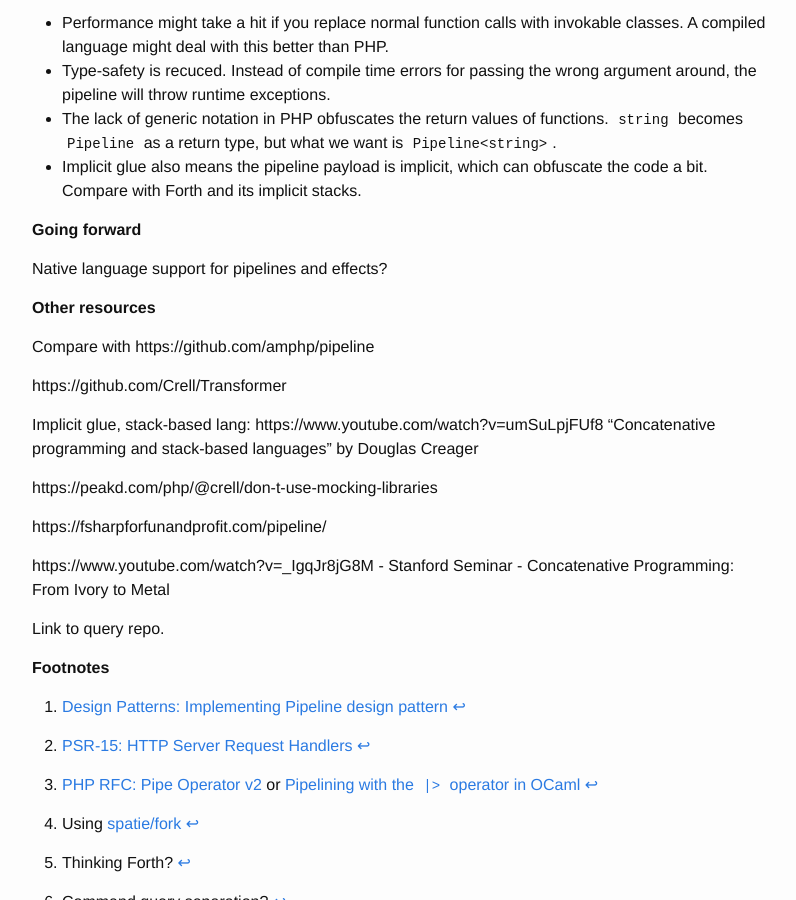
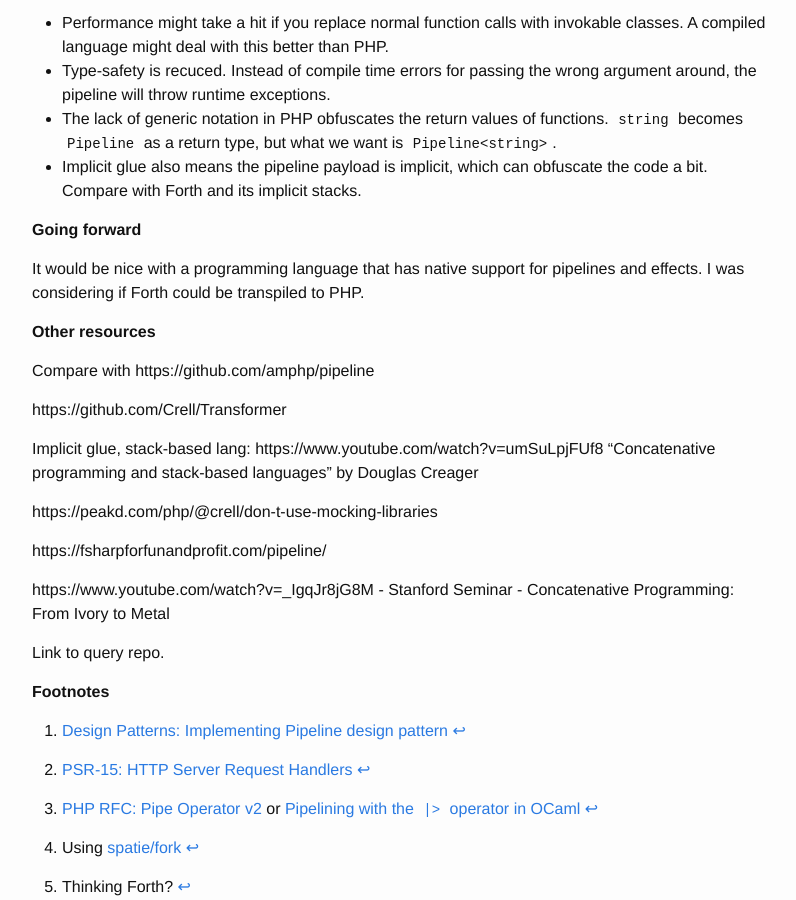
Before and after one commit to olleharstedt/olleharstedt.github.io, a Jekyll site: the page built from _posts/2023-10-19-100-percent-coverage-zero-mocking.markdown, in a window 1280 px wide and 900 px high, scrolled down 3319 px. Shown: the whole window, without its empty margins (238-1034 px from the left). Built offline with Jekyll 4.4.1, drawn with Linux system fonts in a browser that asks for light colours; nearby versions of some CDN libraries.

Commit message:
Update 2023-10-19-100-percent-coverage-zero-mocking.markdown

```diff
--- a/_posts/2023-10-19-100-percent-coverage-zero-mocking.markdown
+++ b/_posts/2023-10-19-100-percent-coverage-zero-mocking.markdown
@@ -139,7 +139,7 @@ There are some drawbacks with this approach of course.
 
 **Going forward**
 
-Native language support for pipelines and effects?
+It would be nice with a programming language that has native support for pipelines and effects. I was considering if Forth could be transpiled to PHP.
 
 **Other resources**
 
```
